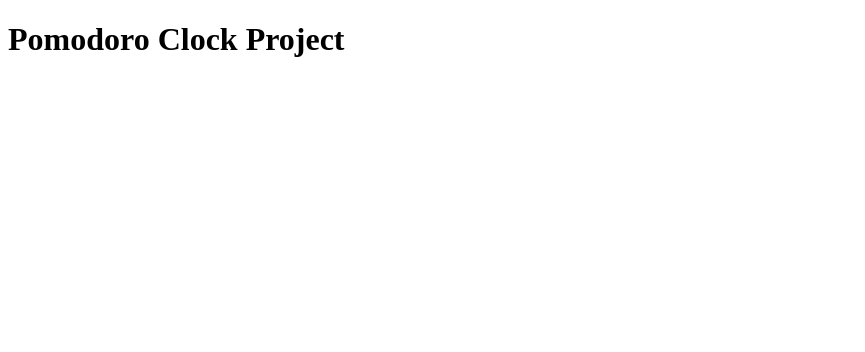
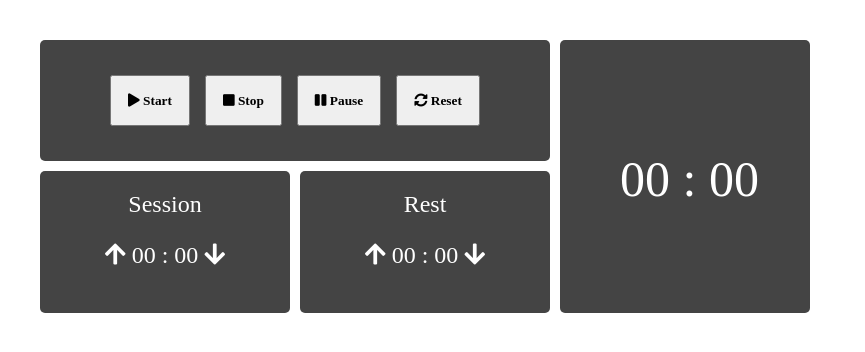
Before and after one commit to grun00/odin-pomodoro, a plain HTML site: page index.html in a window 1280 px wide. Shown: the whole page, without its empty margins (0-865 px from the left). Drawn offline with Linux system fonts and the light colour scheme.

Commit message:
finished layout

```diff
--- a/index.html
+++ b/index.html
@@ -4,9 +4,81 @@
     <meta charset="utf-8">
     <title>The Pomodoro Clock</title>
     <link rel="stylesheet" href="styles.css">
+    <link rel="stylesheet" href="https://use.fontawesome.com/releases/v5.6.3/css/all.css" integrity="sha384-UHRtZLI+pbxtHCWp1t77Bi1L4ZtiqrqD80Kn4Z8NTSRyMA2Fd33n5dQ8lWUE00s/" crossorigin="anonymous">
   </head>
   <body>
-    <h1>Pomodoro Clock Project</h1>
+    <div class="wrapper">
+        <div class="box a">
+                <div class="buttons">
+                    <button class="upper"><i class="fas fa-play"> Start</i></button>
+                    <button class="upper"><i class="fas fa-stop"> Stop</i></button>
+                    <button class="upper"><i class="fas fa-pause"> Pause</i></button>
+                    <button class="upper"><i class="fas fa-sync-alt"> Reset</i></button>
+                </div>
+        </div>
+        <div class="box b">
+                <div class="clock-body numbers">
+                <!--minutes-->
+                <div class="numbers">
+                    <p class="minutes"></p>
+                    <p class="placeholder">00</p>
+                </div>
+                <div class="colon numbers">
+                    <p>:</p>
+                </div>
+                <!--seconds-->
+                <div class="numbers">
+                        <p class="minutes"></p>
+                        <p class="placeholder">00</p>
+                </div>
+
+
+                </div>
+        </div>
+        <div class="box c">
+            <div class="timer start">
+                <p class="timer">Session</p>
+                <i class="fas fa-arrow-up"></i>
+                <div class="numbers">
+                    <p class="minutes"></p>
+                    <p class="placeholder">00</p>
+                </div>
+                <div class="colon numbers">
+                    <p>:</p>
+                </div>
+                <!--seconds-->
+                <div class="numbers">
+                    <p class="minutes"></p>
+                    <p class="placeholder">00</p>
+                </div>
+                <i class="fas fa-arrow-down"></i>
+            </div>
+        </div>
+        <div class="box d">
+            <div class="timer rest">
+                <p class="timer">Rest</p>
+                <i class="fas fa-arrow-up"></i>
+                <div class="numbers">
+                        <p class="minutes"></p>
+                        <p class="placeholder">00</p>
+                    </div>
+                    <div class="colon numbers">
+                        <p>:</p>
+                    </div>
+                    <!--seconds-->
+                    <div class="numbers">
+                            <p class="minutes"></p>
+                            <p class="placeholder">00</p>
+                    </div>
+                <i class="fas fa-arrow-down"></i>
+            </div>
+        </div>
+    </div>
+
     <script src="main.js"></script>
   </body>
 </html>
+
+<div class="clock">
+
+    </div>
--- a/main.js
+++ b/main.js
@@ -1 +1,16 @@
-alert("!");
+function addTime(id, element){
+    if(id='rest-point'){
+
+    }else{
+
+    }
+}
+
+function takeTime(){
+
+}
+
+const clockMinutes = document.querySelector("#minutes");
+const clockSeconds = document.querySelector("#seconds");
+const startPoint = document.querySelector('#start-point');
+const restPoint = document.querySelector('#rest-point');
--- a/styles.css
+++ b/styles.css
@@ -0,0 +1,69 @@
+body {
+    margin: 40px;
+  }
+
+.wrapper {
+    display: grid;
+    grid-gap: 10px;
+    grid-template-columns: [col1-start] 250px  [col2-start] 250px  [col3-start] 250px [col3-end];
+    grid-template-rows: [row1-start] auto [row2-start] auto [row2-end];
+    background-color: #fff;
+    color: #444;
+}
+
+.box {
+    background-color: #444;
+    color: #fff;
+    border-radius: 5px;
+    padding: 20px;
+    font-size: 150%;
+}
+
+.a {
+    grid-column: col1-start / col3-start;
+    grid-row: row1-start;
+    text-align: center;
+    }
+.b {
+    grid-column: col3-start ;
+    grid-row: row1-start / row2-end;
+
+      }
+.c {
+    grid-column: col1-start;
+    grid-row: row2-start ;
+      }
+.d {
+    grid-column: col2-start ;
+    grid-row: row2-start ;
+      }
+
+.buttons {
+    border: none;
+    color: white;
+    padding: 15px 36px;
+    text-align: center;
+    text-decoration: none;
+    display: inline-block;
+    font-size: 20px;
+      }
+.upper{
+    padding: 1rem;
+    margin-left: 5px;
+    margin-right: 5px;
+      }
+.timer {
+    text-align: center;
+    margin: 0;
+      }
+.numbers{
+    text-align: center;
+    display: inline-block;
+
+      }
+.clock-body{
+    position: relative;
+    font-size: 50px;
+    padding-left: 40px;
+    padding-top: 40px;
+      }
```
